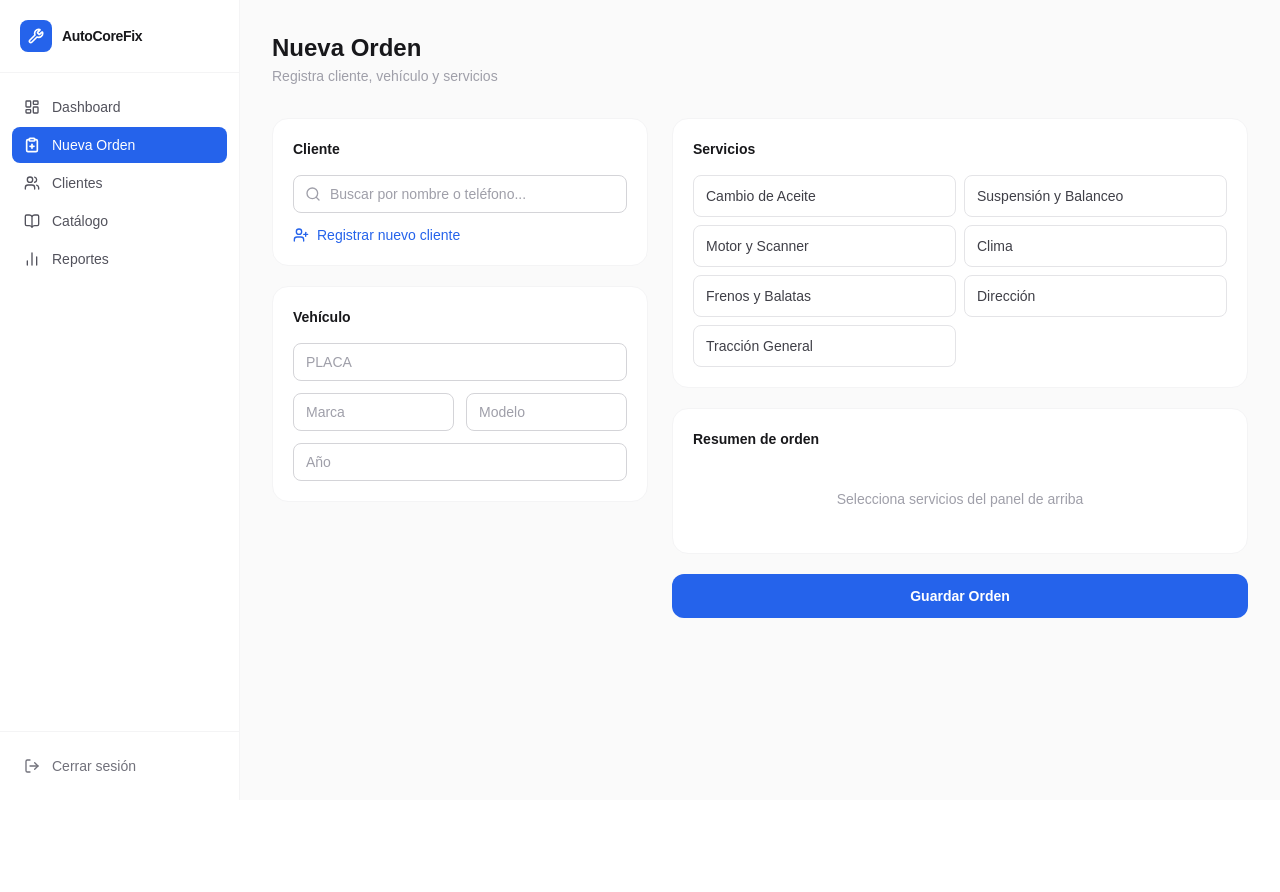
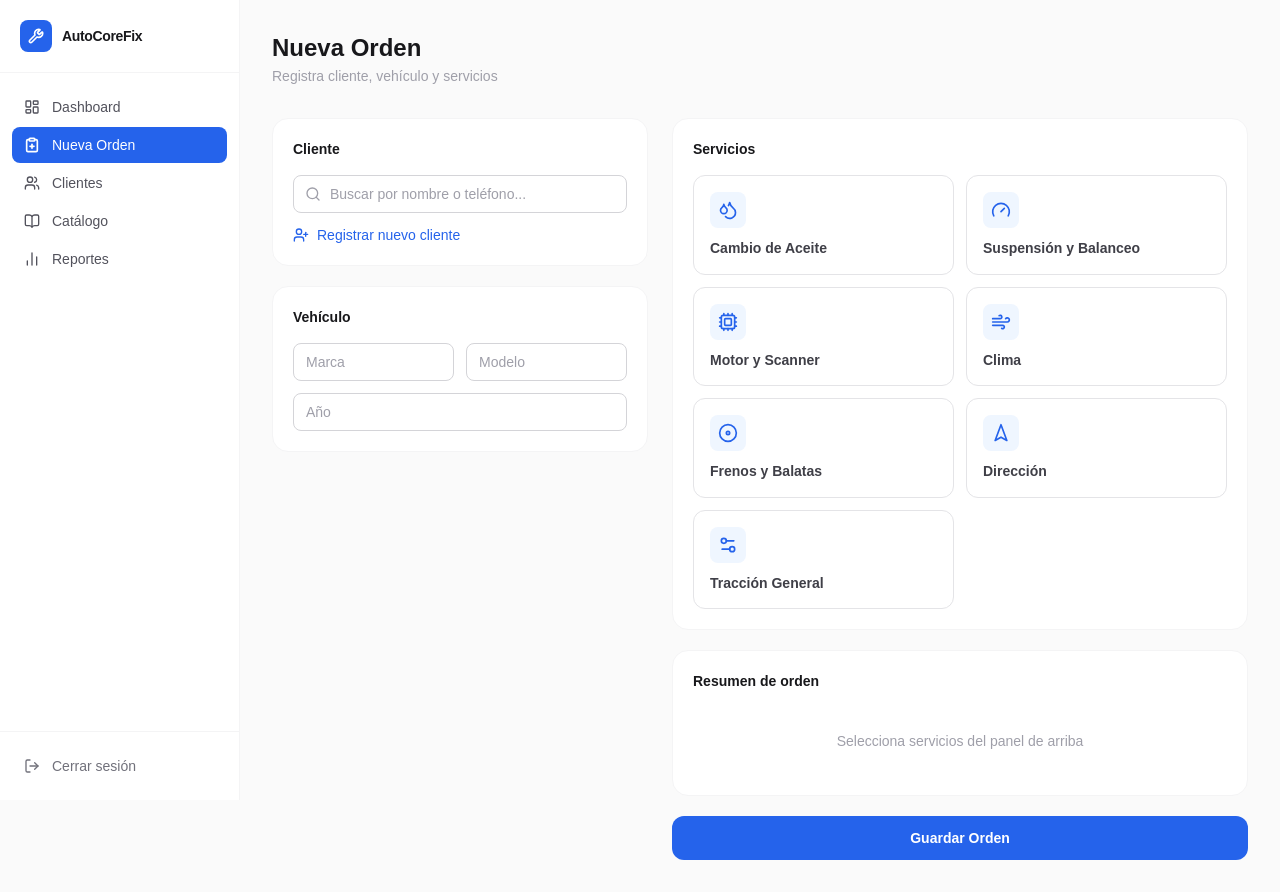
Before and after one commit to Autocorefix/autocorefix, a Next.js app: page /dashboard/nueva-orden in a window 1280 px wide. Before the commit the page ends 800 px from the top, so only its background shows below. Built offline with nearby package versions, Linux system fonts and the light colour scheme.

Commit message:
Actualiza CLAUDE.md y Nueva Orden

```diff
--- a/src/app/dashboard/nueva-orden/page.tsx
+++ b/src/app/dashboard/nueva-orden/page.tsx
@@ -1,7 +1,7 @@
 'use client'
 
 import { useState } from 'react'
-import { Search, UserPlus, X, Trash2 } from 'lucide-react'
+import { Search, UserPlus, X, Trash2, Droplets, Gauge, Cpu, Wind, Disc, Navigation2, Settings2, type LucideIcon } from 'lucide-react'
 
 type Cliente = {
   id: number
@@ -25,6 +25,7 @@ type Servicio = {
 
 type CategoriaData = {
   nombre: string
+  icon: LucideIcon
   servicios: Servicio[]
 }
 
@@ -39,6 +40,7 @@ const MOCK_CLIENTES: Cliente[] = [
 const CATEGORIAS: CategoriaData[] = [
   {
     nombre: 'Cambio de Aceite',
+    icon: Droplets,
     servicios: [
       { id: 1, nombre: 'Cambio de aceite sintético',     precio: 850 },
       { id: 2, nombre: 'Cambio de aceite semisintético', precio: 650 },
@@ -47,6 +49,7 @@ const CATEGORIAS: CategoriaData[] = [
   },
   {
     nombre: 'Suspensión y Balanceo',
+    icon: Gauge,
     servicios: [
       { id: 4, nombre: 'Balanceo de llantas',      precio: 400 },
       { id: 5, nombre: 'Alineación computarizada', precio: 600 },
@@ -54,13 +57,15 @@ const CATEGORIAS: CategoriaData[] = [
   },
   {
     nombre: 'Motor y Scanner',
+    icon: Cpu,
     servicios: [
-      { id: 6, nombre: 'Scanner y diagnóstico',    precio: 450  },
+      { id: 6, nombre: 'Scanner y diagnóstico',     precio: 450  },
       { id: 7, nombre: 'Revisión general de motor', precio: 1200 },
     ],
   },
   {
     nombre: 'Clima',
+    icon: Wind,
     servicios: [
       { id: 8, nombre: 'Carga de gas refrigerante',    precio: 800 },
       { id: 9, nombre: 'Revisión de sistema de clima', precio: 500 },
@@ -68,6 +73,7 @@ const CATEGORIAS: CategoriaData[] = [
   },
   {
     nombre: 'Frenos y Balatas',
+    icon: Disc,
     servicios: [
       { id: 10, nombre: 'Cambio de balatas delanteras', precio: 950 },
       { id: 11, nombre: 'Rectificado de discos',        precio: 700 },
@@ -76,6 +82,7 @@ const CATEGORIAS: CategoriaData[] = [
   },
   {
     nombre: 'Dirección',
+    icon: Navigation2,
     servicios: [
       { id: 13, nombre: 'Corrección de dirección',           precio: 550 },
       { id: 14, nombre: 'Cambio de terminales de dirección', precio: 800 },
@@ -83,6 +90,7 @@ const CATEGORIAS: CategoriaData[] = [
   },
   {
     nombre: 'Tracción General',
+    icon: Settings2,
     servicios: [
       { id: 15, nombre: 'Revisión de transmisión',      precio: 600 },
       { id: 16, nombre: 'Cambio de aceite diferencial', precio: 500 },
@@ -91,7 +99,7 @@ const CATEGORIAS: CategoriaData[] = [
 ]
 
 const EMPTY_NUEVO_CLIENTE = { nombre: '', telefono: '', email: '' }
-const EMPTY_VEHICULO = { placa: '', marca: '', modelo: '', anio: '' }
+const EMPTY_VEHICULO = { marca: '', modelo: '', anio: '' }
 
 const INPUT_CLASS =
   'rounded-lg border border-zinc-300 px-3 py-2 text-sm text-zinc-900 placeholder-zinc-400 focus:outline-none focus:ring-2 focus:ring-[#2563EB] focus:border-transparent'
@@ -262,13 +270,6 @@ export default function NuevaOrdenPage() {
           <div className="bg-white rounded-2xl border border-zinc-100 p-5">
             <h2 className="text-sm font-semibold text-zinc-900 mb-4">Vehículo</h2>
             <div className="flex flex-col gap-3">
-              <input
-                type="text"
-                value={vehiculo.placa}
-                onChange={(e) => setVehiculo((p) => ({ ...p, placa: e.target.value.toUpperCase() }))}
-                placeholder="Placa"
-                className={INPUT_CLASS + ' uppercase'}
-              />
               <div className="grid grid-cols-2 gap-3">
                 <input
                   type="text"
@@ -306,20 +307,39 @@ export default function NuevaOrdenPage() {
             <h2 className="text-sm font-semibold text-zinc-900 mb-4">Servicios</h2>
 
             {/* Category buttons */}
-            <div className="grid grid-cols-2 gap-2">
-              {CATEGORIAS.map((cat) => (
+            <div className="grid grid-cols-2 gap-3">
+              {CATEGORIAS.map((cat) => {
+                const active = categoriaActiva === cat.nombre
+                return (
                   <button
                     key={cat.nombre}
                     onClick={() => toggleCategoria(cat.nombre)}
-                  className={`rounded-lg px-3 py-2.5 text-sm font-medium text-left transition-colors border ${
-                    categoriaActiva === cat.nombre
-                      ? 'bg-[#2563EB] text-white border-[#2563EB]'
-                      : 'bg-white text-zinc-700 border-zinc-200 hover:bg-zinc-50 hover:border-zinc-300'
+                    className={`group flex flex-col gap-3 p-4 rounded-xl border text-left transition-all duration-150 ${
+                      active
+                        ? 'bg-[#2563EB] border-[#2563EB] shadow-md'
+                        : 'bg-white border-zinc-200 hover:bg-[#2563EB] hover:border-[#2563EB] hover:shadow-md'
                     }`}
                   >
+                    <div className={`flex items-center justify-center w-9 h-9 rounded-lg transition-colors ${
+                      active
+                        ? 'bg-white/20'
+                        : 'bg-blue-50 group-hover:bg-white/20'
+                    }`}>
+                      <cat.icon
+                        className={`w-5 h-5 transition-colors ${
+                          active ? 'text-white' : 'text-[#2563EB] group-hover:text-white'
+                        }`}
+                        strokeWidth={2}
+                      />
+                    </div>
+                    <span className={`text-sm font-semibold leading-tight transition-colors ${
+                      active ? 'text-white' : 'text-zinc-700 group-hover:text-white'
+                    }`}>
                       {cat.nombre}
+                    </span>
                   </button>
-              ))}
+                )
+              })}
             </div>
 
             {/* Sub-services */}
```
Lines whose indentation alone changed are shown as unchanged.
